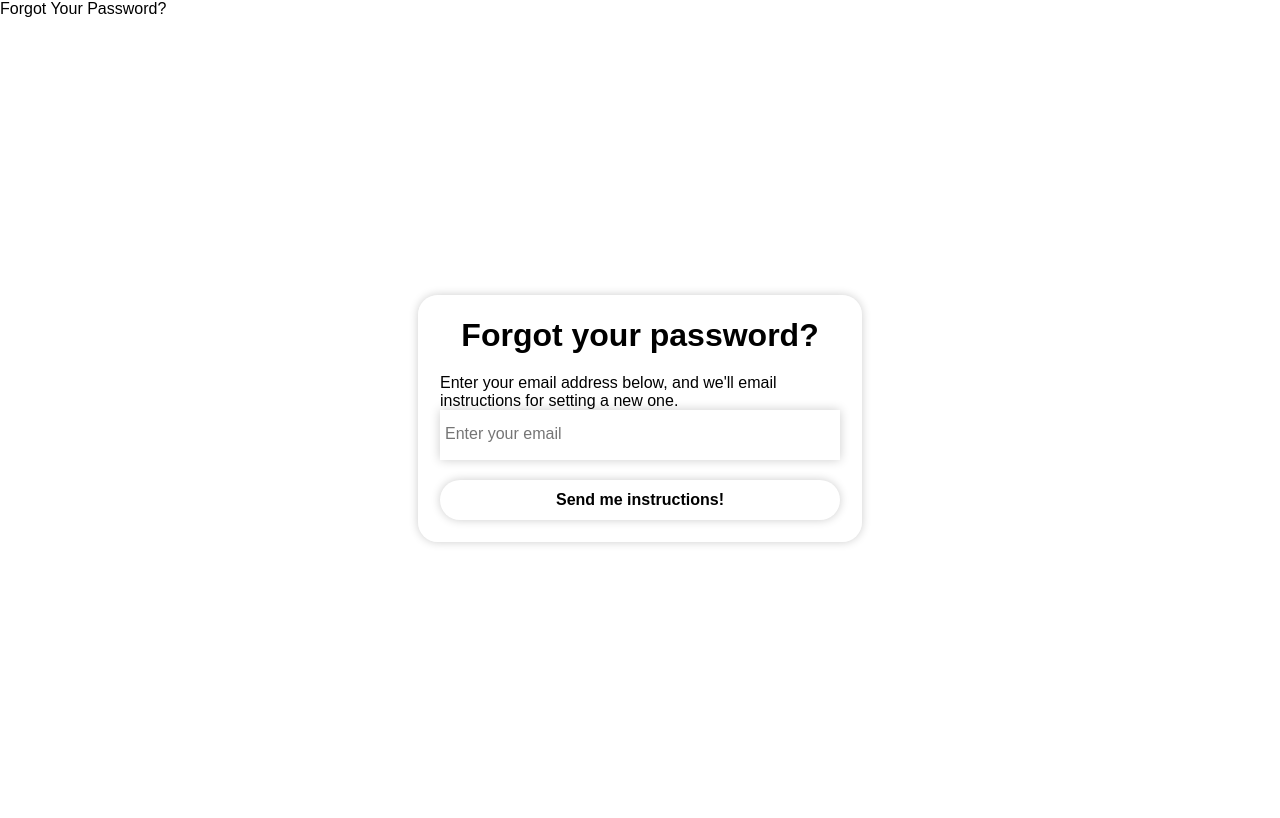
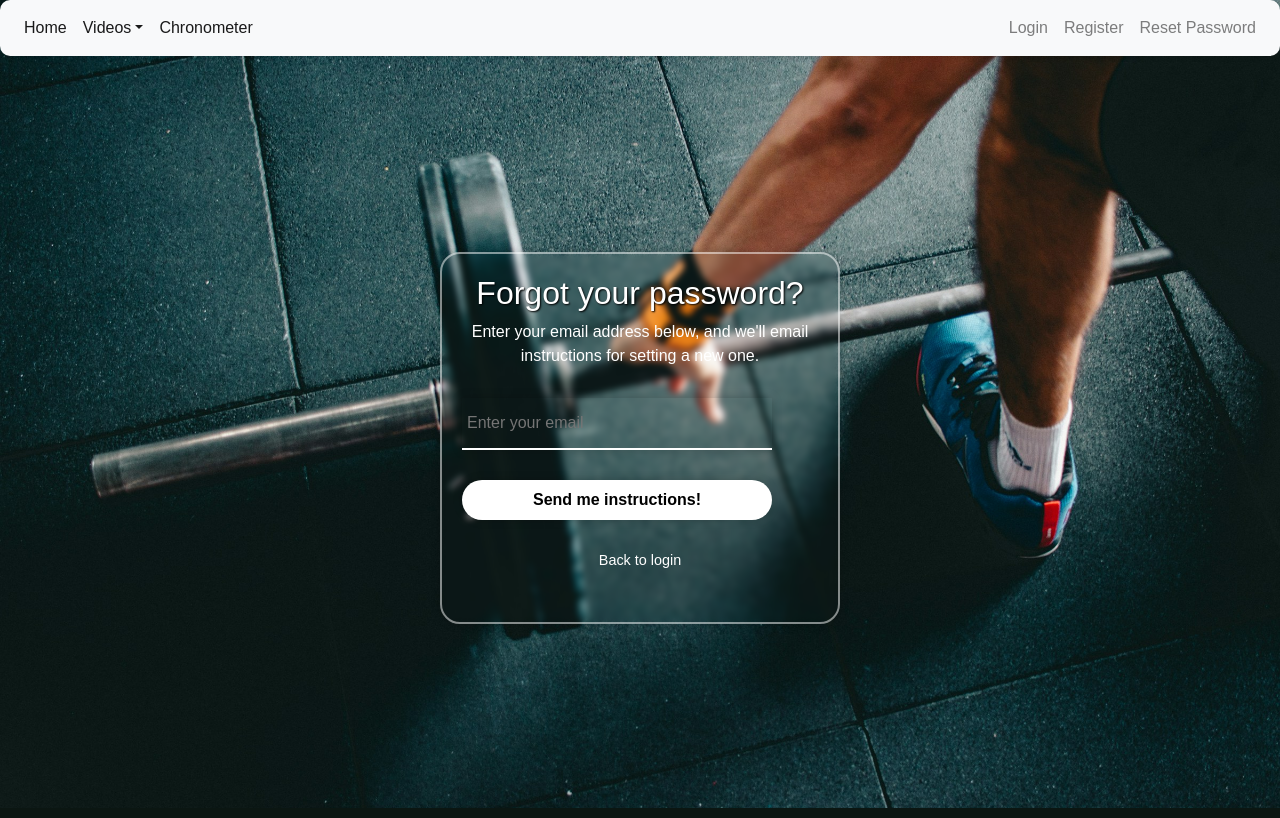
Before and after one commit to Lexi9616/Crossfit_project, a Django app: page /accounts/password_reset/ in a window 1280 px wide. Run offline with Django 5.2, Linux system fonts and the light colour scheme; some libraries are stand-ins or nearby versions.

Commit message:
template updates

```diff
--- a/templates/base.html
+++ b/templates/base.html
@@ -12,7 +12,7 @@
     <link rel="stylesheet" href="https://stackpath.bootstrapcdn.com/bootstrap/4.3.1/css/bootstrap.min.css"/>
     <style>
         body {
-            background-image: url("{% static 'backgroundd.jpg' %}");
+            background-image: url("{% static 'backgrounddd.jpg' %}");
             background-size: cover;
             background-position: center;
             background-repeat: no-repeat;
@@ -23,7 +23,7 @@
 </head>
 <body>
 {% include 'navbar.html' %}
-<div class="content-wrapper">
+<div class="content-wrapper" style="margin-top: 7em">
     <div class="container">
         {% block content %} {% endblock %}
     </div>
--- a/templates/chronometer.html
+++ b/templates/chronometer.html
@@ -18,12 +18,14 @@
 
     <style>
         .chronometer-container {
+            margin-top: 10em;
             text-align: center;
         }
 
         #timer {
             font-size: 3rem;
             margin-bottom: 20px;
+            color: white;
         }
 
         button {
--- a/templates/navbar.html
+++ b/templates/navbar.html
@@ -18,7 +18,7 @@
             left: 0;
             width: 0;
             height: 2px;
-            background-color: yellowgreen;
+            background-color: darkorange;
             transition: width 0.3s ease;
         }
 
--- a/templates/registration/password_reset_form.html
+++ b/templates/registration/password_reset_form.html
@@ -1,5 +1,5 @@
+{% extends 'base.html' %}
 {% block title %}Forgot Your Password?{% endblock %}
-
 {% block content %}
 <style>
     * {
@@ -7,44 +7,51 @@
         padding: 0;
         font-family: 'Poppins', sans-serif;
     }
-
     section {
         display: flex;
         justify-content: center;
         align-items: center;
-        min-height: 100vh;
+        min-height: 80vh;
         width: 100%;
     }
-
     .form-box {
-        display: flex;
-        flex-direction: column;
-        align-items: center;
+        position: relative;
         width: 400px;
         height: auto;
         background: transparent;
-        border: 2px solid rgba(255, 255, 255, 0.5);
+        border: 2px solid rgba(255,255,255,0.5);
         border-radius: 20px;
-        backdrop-filter: blur(15px);
+        backdrop-filter: blur(3px);
+        display: flex;
+        flex-direction: column;
+        justify-content: center;
+        align-items: center;
         box-shadow: 0 0 10px rgba(0, 0, 0, 0.2);
+        margin-top: -100px;
         padding: 20px;
-
     }
-
     h2 {
         font-size: 2em;
-        color: black;
+        color: white;
+        text-align: center;
+        text-shadow: 1px 1px 2px black;
+    }
+    p {
+        color: white;
         text-align: center;
         margin-bottom: 20px;
     }
-
     .inputbox {
-        width: 100%;
-        margin-bottom: 20px;
+        position: relative;
+        margin: 30px 0;
+        width: 310px;
+        border-bottom: 2px solid #fff;
+        display: flex;
+        align-items: center;
+        box-shadow: 0 0 10px rgba(0, 0, 0, 0.2);
     }
-
     .inputbox input {
-        width: 100%;
+        width: calc(100% - 35px);
         height: 50px;
         background: transparent;
         border: none;
@@ -52,28 +59,23 @@
         font-size: 1em;
         padding: 0 5px;
         color: black;
-        border-bottom: 2px solid #fff;
-        box-shadow: 0 0 10px rgba(0, 0, 0, 0.2);
     }
-
     .forget {
-        margin-bottom: 30px;
+        margin: 30px 0;
         font-size: .9em;
         color: black;
         text-align: center;
     }
-
     .forget a {
-        color: black;
+        color: white;
         text-decoration: none;
+        text-shadow: black;
     }
-
     .forget a:hover {
         text-decoration: underline;
     }
-
     button {
-        width: 100%;
+        width: 310px;
         height: 40px;
         border-radius: 40px;
         background: #fff;
@@ -83,23 +85,6 @@
         font-size: 1em;
         font-weight: 600;
         box-shadow: 0 0 10px rgba(0, 0, 0, 0.2);
-    }
-
-    .register {
-        font-size: .9em;
-        color: black;
-        text-align: center;
-        margin-top: 20px;
-    }
-
-    .register p a {
-        text-decoration: none;
-        color: black;
-        font-weight: 600;
-    }
-
-    .register p a:hover {
-        text-decoration: underline;
     }
 </style>
 
@@ -114,6 +99,9 @@
                     <input type="text" name="email" placeholder="Enter your email" required>
                 </div>
                 <button type="submit">Send me instructions!</button>
+                <div class="forget">
+                    <a href="{% url 'login' %}">Back to login</a>
+                </div>
             </form>
         </div>
     </div>
--- a/templates/snatch.html
+++ b/templates/snatch.html
@@ -7,7 +7,7 @@
     <div class="row">
         <div class="col-md-6">
             <div id="snatch">
-                <h1> Snatch </h1>
+                <h1 style="margin-bottom: 0.7em; font-size: 2rem; color:white; text-shadow: 1px 1px 2px black, 0 0 1em black, 0 0 0.2em black;"> Snatch </h1>
                 <iframe width="100%" height="315" src="https://www.youtube.com/embed/GhxhiehJcQY?si=-kk1sOiHrGpQVc7Y"
                         title="YouTube video player" frameborder="0"
                         allow="accelerometer; autoplay; clipboard-write; encrypted-media; gyroscope; picture-in-picture; web-share"
@@ -16,7 +16,7 @@
         </div>
         <div class="col-md-6">
             <div id="power-snatch">
-                <h1> Power Snatch </h1>
+                <h1 style="margin-bottom: 0.7em; font-size: 2rem; color:white; text-shadow: 1px 1px 2px black, 0 0 1em black, 0 0 0.2em black;"> Power Snatch </h1>
                 <iframe width="100%" height="315" src="https://www.youtube.com/embed/TL8SMp7RdXQ?si=dyQJo-xBg1EdhF1S"
                         title="YouTube video player" frameborder="0"
                         allow="accelerometer; autoplay; clipboard-write; encrypted-media; gyroscope; picture-in-picture; web-share"
--- a/templates/wklist.html
+++ b/templates/wklist.html
@@ -1,8 +1,8 @@
 {% extends 'base.html' %}
 
 {% block content %}
-    <h1 class="text-center mb-4">WODs</h1>
-    <ul class="list-group">
+    <h1 class="text-center mb-4" style="margin-bottom: 0.7em; font-size: 3rem; color:white; text-shadow: 1px 1px 2px black, 0 0 1em black, 0 0 0.2em black;">WODs</h1>
+    <ul class="list-group" style="padding: 0 14rem">
         {% for workout in workouts %}
             <li class="list-group-item d-flex justify-content-between align-items-center">
                 <a href="{% url 'workout_detail' workout.id %}" class="btn btn-dark btn-sm">
--- a/templates/workout_response_form.html
+++ b/templates/workout_response_form.html
@@ -3,9 +3,9 @@
 {% block title %}Submit Workout{% endblock %}
 
 {% block content %}
-    <div class="container">
+    <div class="card" style="padding: 0 14rem">
         <h1 class="text-center">Submit Workout</h1>
-        <form method="post">
+        <form class="text-center" method="post">
             {% csrf_token %}
             {% if workout_type == 'AMRAP' %}
                 <div class="form-group">
```
Also changed, not shown: templates/clean.html (+15 -6 lines), templates/home.html (+8 -12 lines), templates/registration/login.html (+18 -19 lines), db.sqlite3, static/backgrounddd.jpg (added), 1 other file.
